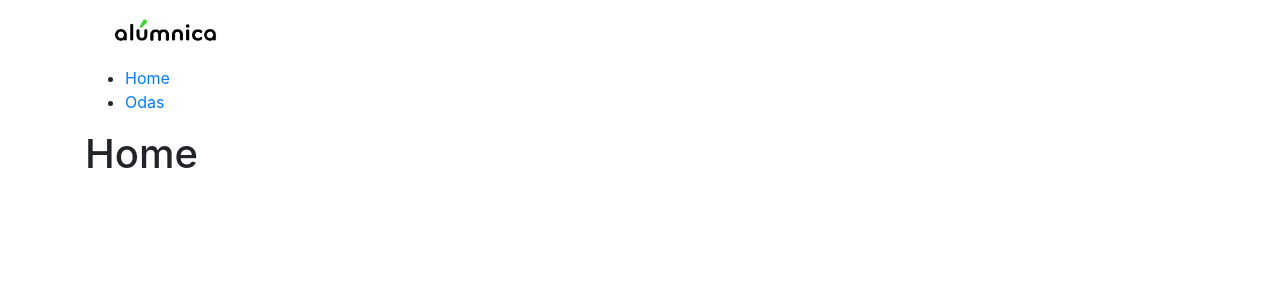
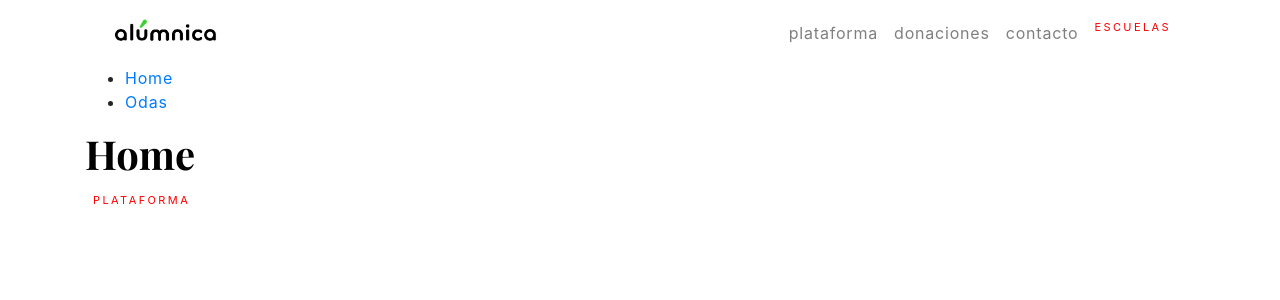
Before and after one commit to alumnica/alumnica-odas-front, a React (Create React App) app: page / in a window 1280 px wide. Shown: the top 300 px of the page. Built offline with nearby package versions, Linux system fonts and the light colour scheme.

Commit message:
trying to implement css from page

```diff
--- a/src/App.css
+++ /dev/null
@@ -1,49 +0,0 @@
-.App {
-}
-
-.App-logo {
-  height: 40vmin;
-  pointer-events: none;
-}
-
-@media (prefers-reduced-motion: no-preference) {
-  .App-logo {
-    animation: App-logo-spin infinite 20s linear;
-  }
-}
-
-.App-header {
-  background-color: #282c34;
-  min-height: 100vh;
-  display: flex;
-  flex-direction: column;
-  align-items: center;
-  justify-content: center;
-  font-size: calc(10px + 2vmin);
-  color: white;
-}
-
-.App-link {
-  color: #61dafb;
-}
-
-@keyframes App-logo-spin {
-  from {
-    transform: rotate(0deg);
-  }
-  to {
-    transform: rotate(360deg);
-  }
-}
-
-.nav-header {
-}
-.title {
-}
-.screen {
-}
-
-.header-brand {
-  height: 40px;
-  width: auto;
-}
--- a/src/App.js
+++ b/src/App.js
@@ -1,7 +1,7 @@
 import React from "react";
 import { BrowserRouter as Router, Switch, Route, Link } from "react-router-dom";
 import logo from "./logo.svg";
-import "./App.css";
+import "./App.scss";
 import Container from "react-bootstrap/Container";
 import Navbar from "react-bootstrap/Navbar";
 import Nav from "react-bootstrap/Nav";
--- /dev/null
+++ b/src/App.scss
@@ -0,0 +1,69 @@
+$font-size-base: 1rem;
+@import url("https://fonts.googleapis.com/css?family=Lato:400,700,900|Playfair+Display:700&display=swap&subset=latin-ext");
+
+//Bootstrap Imports for Mixings
+@import "../node_modules/bootstrap/scss/functions";
+@import "../node_modules/bootstrap/scss/variables";
+@import "../node_modules/bootstrap/scss/mixins";
+@import "../node_modules/bootstrap/scss/reboot";
+
+//Colors
+$alumnica-green: #ccff8d;
+$alumnica-gray: #e2e2e2;
+$nav-gray: $gray-600;
+
+body {
+  font-family: "Lato", sans-serif;
+  font-weight: 400;
+  letter-spacing: 0.05em;
+}
+
+h1 {
+  font-family: "Playfair Display", serif;
+  color: black;
+  font-size: $font-size-base * 2.2;
+  letter-spacing: 0;
+  line-height: 1.5em;
+}
+
+h2 {
+  text-transform: uppercase;
+  font-weight: 900;
+  letter-spacing: 0.1em;
+  line-height: 2em;
+  font-size: $font-size-base * 2;
+}
+
+h3 {
+  text-transform: uppercase;
+  font-weight: 900;
+  line-height: 2.5rem;
+  font-size: $font-size-base * 1.3;
+  letter-spacing: 0.1rem;
+}
+
+p {
+  color: $red;
+  line-height: 1.8rem;
+}
+
+/* NAVLINKS */
+.magic{
+  color: red;
+  font-variant: small-caps;
+  font-size: 1rem;
+  letter-spacing: 0.15rem;
+  margin: 0 0.5rem;
+  &:hover {
+    color: pink;
+  }
+}
+
+.header-brand img {
+  height: 40px;
+  width: auto;
+}
+
+.navbar {
+  background-color: white;
+}
--- a/src/components/Header.js
+++ b/src/components/Header.js
@@ -1,20 +1,77 @@
 import Navbar from "react-bootstrap/Navbar";
+import Nav from "react-bootstrap/Nav";
+import Button from "react-bootstrap/Button";
+import NavDropdown from 'react-bootstrap/NavDropdown'
 import React from "react";
-import logo from "../assets/alumnica_negro.png"
+import logo from "../assets/alumnica_negro.png";
 
+// const Header = () => {
+//   return (
+//     <nav className="navbar navbar-expand-md navbar-bg fixed-top" id="mainNav">
+//       <div className="container">
+//         <a className="navbar-brand" href="/">
+//           <img src={logo} alt="Alúmnica"/>
+//         </a>
+//         <button className="navbar-toggler hamburger hamburger--squeeze" type="button" aria-controls="mobileMenu" aria-expanded="false" aria-label="Mobile Navigation Toggler">
+//           <span className="hamburger-box">
+//             <span className="hamburger-inner"></span>
+//           </span>
+//         </button>
+//         <div className="collapse navbar-collapse" id="mobileMenu">
+//           <ul className="navbar-nav ml-auto text-center">
+//             <li className="nav-item">
+//               <a className="nav-link" href="https://app.alumnica.org/users/login/">plataforma</a>
+//             </li>
+//             <li className="nav-item">
+//               <a className="nav-link" href="https://www.manuelmoreno.org/donaciones">donaciones</a>
+//             </li>
+//             <li className="nav-item">
+//               <a className="nav-link" href="escuelas#contacto">contacto</a>
+//             </li>
+//             <li className="nav-item">
+//               <a className="nav-link" href="escuelas">escuelas</a>
+//             </li>
+//           </ul>
+//         </div>
+//       </div>
+//     </nav>
+//   );
+// };
 
 const Header = () => {
   return (
-    <Navbar>
-      <Navbar.Brand href="#home">
+    <Navbar collapseOnSelect expand="lg">
+      <Navbar.Brand href="#home" className="header-brand">
         <img
           src={logo}
           width="30"
           height="30"
-          className="d-inline-block align-top header-brand"
+          className="d-inline-block align-top"
           alt="React Bootstrap logo"
         />
       </Navbar.Brand>
+      <ul className="navbar-nav ml-auto text-center">
+        <li className="nav-item">
+          <a className="nav-link" href="https://app.alumnica.org/users/login/">
+            plataforma
+          </a>
+        </li>
+        <li className="nav-item">
+          <a className="nav-link" href="https://www.manuelmoreno.org/donaciones">
+            donaciones
+          </a>
+        </li>
+        <li className="nav-item">
+          <a className="nav-link" href="escuelas#contacto">
+            contacto
+          </a>
+        </li>
+        <li className="nav-item">
+          <a className="magic" href="escuelas">
+            escuelas
+          </a>
+        </li>
+      </ul>
     </Navbar>
   );
 };
--- a/src/index.css
+++ /dev/null
@@ -1,13 +0,0 @@
-body {
-  margin: 0;
-  font-family: -apple-system, BlinkMacSystemFont, 'Segoe UI', 'Roboto', 'Oxygen',
-    'Ubuntu', 'Cantarell', 'Fira Sans', 'Droid Sans', 'Helvetica Neue',
-    sans-serif;
-  -webkit-font-smoothing: antialiased;
-  -moz-osx-font-smoothing: grayscale;
-}
-
-code {
-  font-family: source-code-pro, Menlo, Monaco, Consolas, 'Courier New',
-    monospace;
-}
--- a/src/index.js
+++ b/src/index.js
@@ -1,6 +1,6 @@
 import React from 'react';
 import ReactDOM from 'react-dom';
-import './index.css';
+import './index.scss';
 import App from './App';
 import * as serviceWorker from './serviceWorker';
 import 'bootstrap/dist/css/bootstrap.min.css';
--- a/src/screens/HomeScreen.js
+++ b/src/screens/HomeScreen.js
@@ -1,10 +1,13 @@
 import React from "react";
-import "../App.css";
+import "../App.scss"
 
 const HomeScreen = () => {
   return (
     <div className="screen">
       <h1 className="title">Home</h1>
+      <a className="magic" href="https://app.alumnica.org/users/login/">
+        plataforma
+      </a>
     </div>
   );
 };
--- a/src/screens/ODAsScreen.js
+++ b/src/screens/ODAsScreen.js
@@ -1,5 +1,4 @@
 import React from "react";
-import '../App.css';
 
 const ODAsScreen = () => {
   return (<div className="screen"><h1>ODAs</h1></div>);
```
Also changed, not shown: src/index.scss (added).
